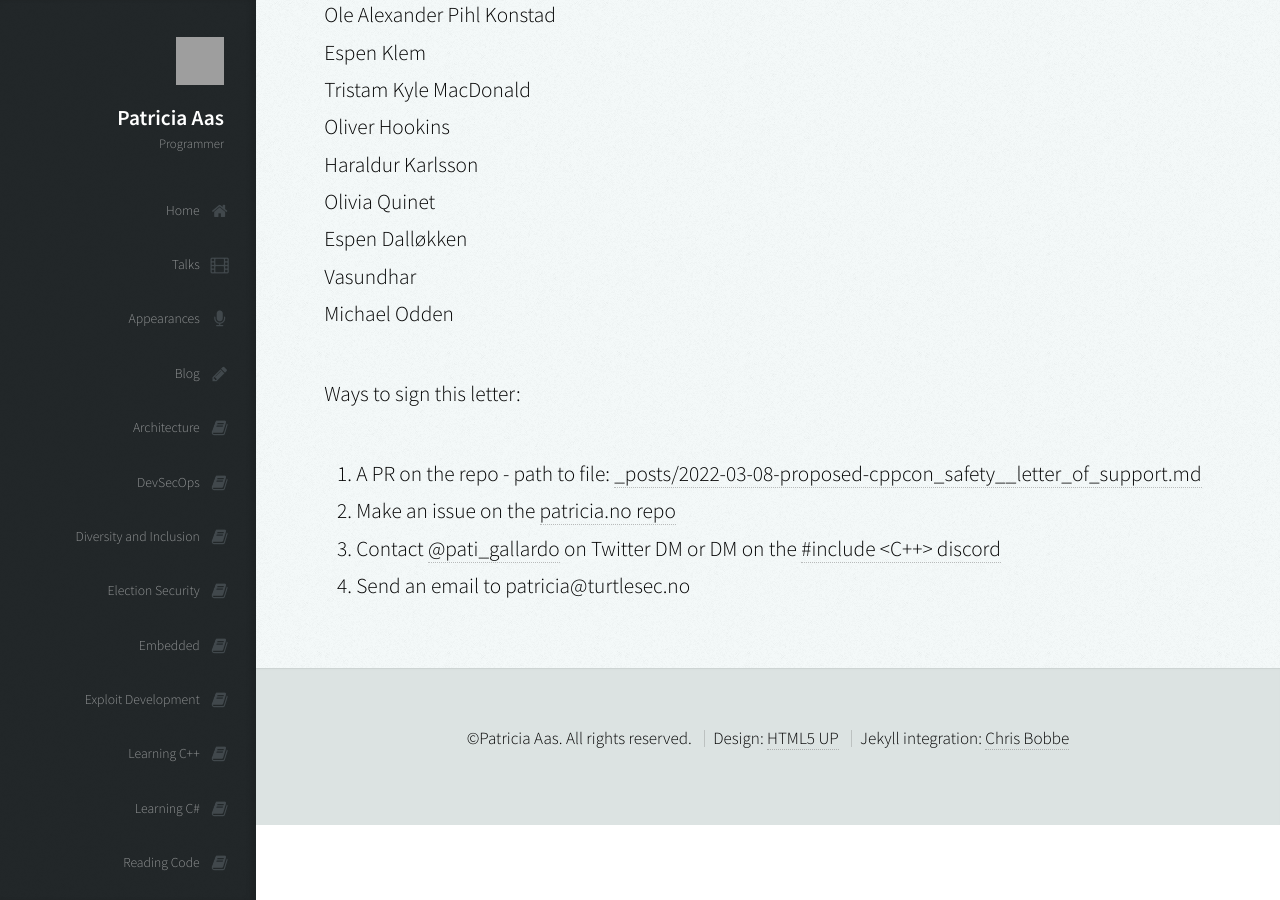
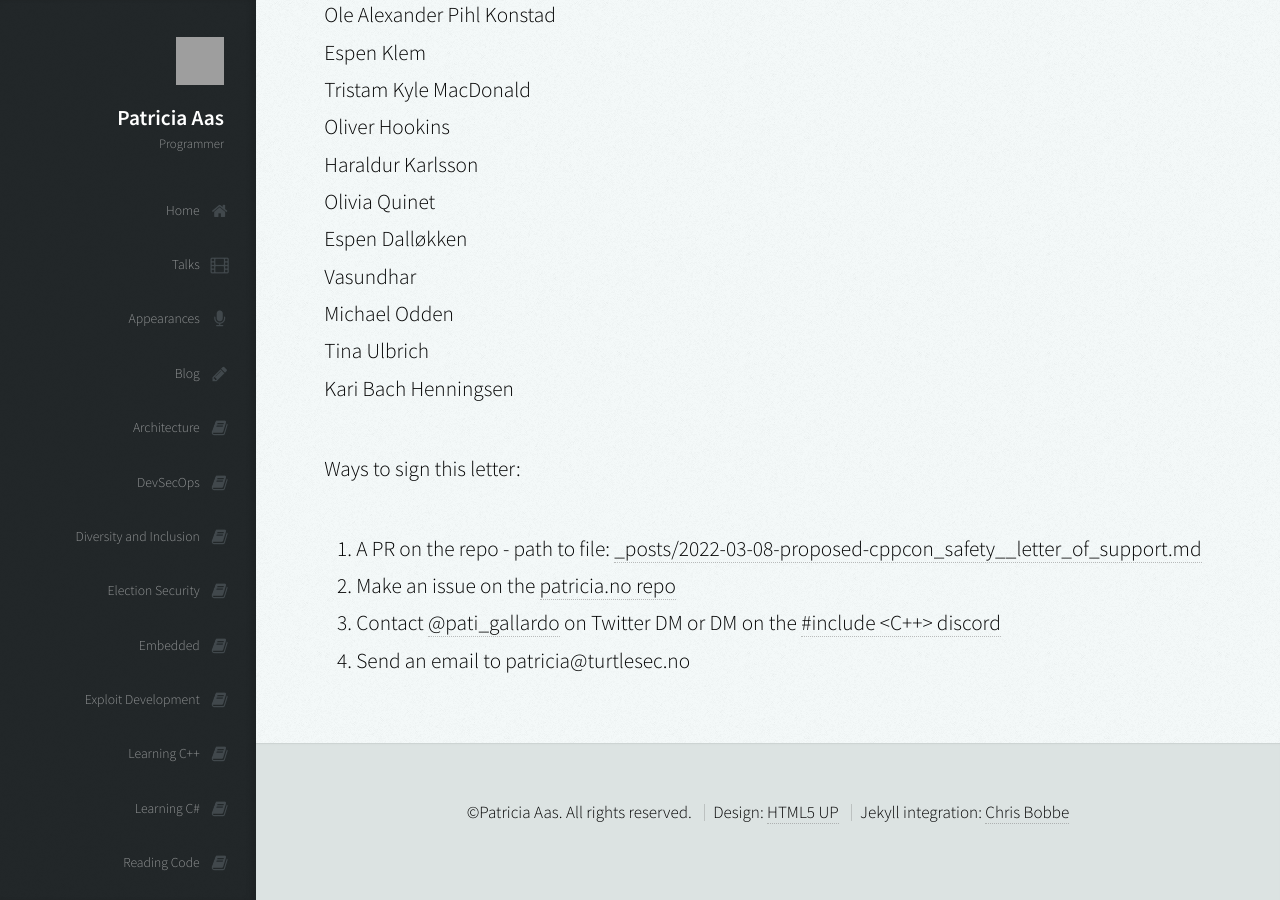
Before and after one commit to patricia-gallardo/patricia-gallardo.github.io, a Jekyll site: the page built from _posts/2022-03-08-proposed-cppcon_safety__letter_of_support.md, in a window 1280 px wide and 900 px high, scrolled down 6232 px. Built offline with Jekyll 4.4.1, drawn with Linux system fonts in a browser that asks for light colours; nearby versions of some CDN libraries; grey boxes are pictures that could not be loaded.

Commit message:
Update 2022-03-08-proposed-cppcon_safety__letter_of_support.md

```diff
--- a/_posts/2022-03-08-proposed-cppcon_safety__letter_of_support.md
+++ b/_posts/2022-03-08-proposed-cppcon_safety__letter_of_support.md
@@ -174,6 +174,8 @@ Olivia Quinet <br>
 Espen Dalløkken <br>
 Vasundhar <br>
 Michael Odden <br>
+Tina Ulbrich <br>
+Kari Bach Henningsen <br>
 
 
 Ways to sign this letter:
```
